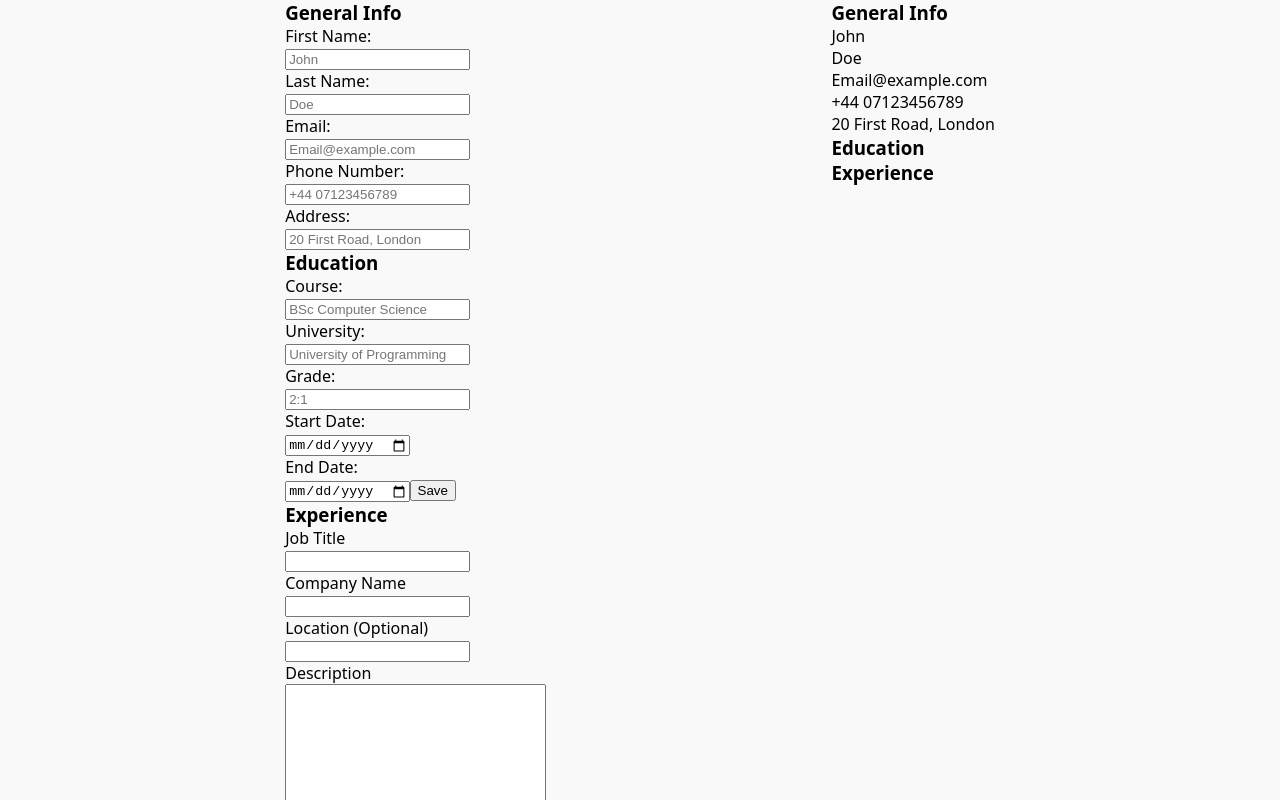
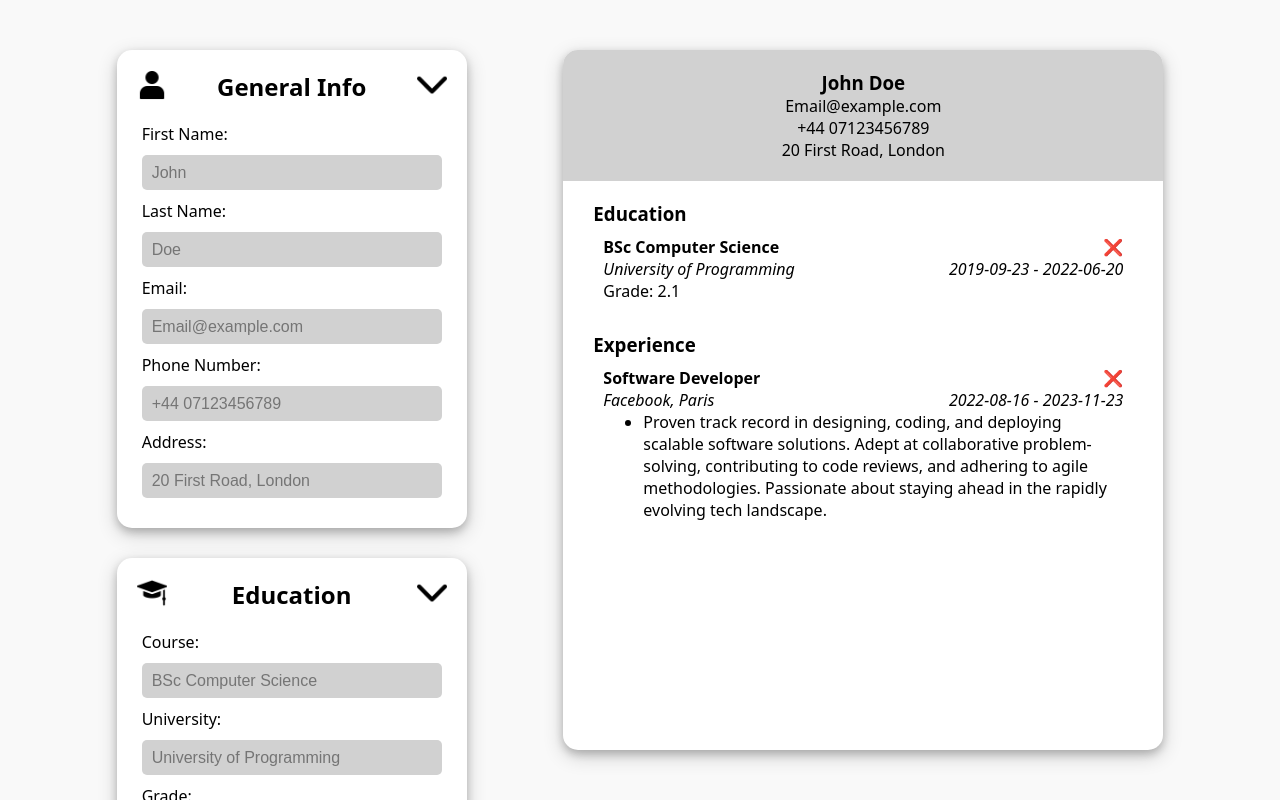
Before and after one commit to ants-1/cv-application, a React (Vite) app: page / in a window 1280 px wide. Shown: the top 800 px of the page. Built offline with nearby package versions, Linux system fonts and the light colour scheme.

Commit message:
Update styling and hide feature to forms

```diff
--- a/src/App.jsx
+++ b/src/App.jsx
@@ -14,8 +14,26 @@ function App() {
   const [email, setEmail] = useState("Email@example.com");
   const [phoneNum, setPhoneNum] = useState("+44 07123456789");
   const [address, setAddress] = useState("20 First Road, London");
-  const [education, setEducation] = useState([]);
-  const [experience, setExperience] = useState([]);
+  const [education, setEducation] = useState([
+    {
+      course: "BSc Computer Science",
+      university: "University of Programming",
+      grade: "2.1",
+      startDate: "2019-09-23",
+      endDate: "2022-06-20",
+    },
+  ]);
+  const [experience, setExperience] = useState([
+    {
+      job: "Software Developer",
+      company: "Facebook",
+      location: "Paris",
+      description:
+        "Proven track record in designing, coding, and deploying scalable software solutions. Adept at collaborative problem-solving, contributing to code reviews, and adhering to agile methodologies. Passionate about staying ahead in the rapidly evolving tech landscape. ",
+      startDate: "2022-08-16",
+      endDate: "2023-11-23",
+    },
+  ]);
 
   function handleFirstNameChange(e) {
     setFirstName(e.target.value);
@@ -138,8 +156,16 @@ function App() {
             phoneNum={phoneNum}
             address={address}
           />
-          <Education education={education} saveEducation={saveEducation} deleteEducation={deleteEducation}/>
-          <Experience experience={experience} saveExperience={saveExperience} deleteExperience={deleteExperience}/>
+          <Education
+            education={education}
+            saveEducation={saveEducation}
+            deleteEducation={deleteEducation}
+          />
+          <Experience
+            experience={experience}
+            saveExperience={saveExperience}
+            deleteExperience={deleteExperience}
+          />
         </section>
       </main>
     </>
--- a/src/components/Education.jsx
+++ b/src/components/Education.jsx
@@ -1,21 +1,26 @@
 function Education({ education, saveEducation, deleteEducation }) {
+
   return (
     <div className="cv-education">
       <h3>Education</h3>
       {education.map((edu) => (
-        <div key={edu.id}>
-          <p>Course: {edu.course}</p>
-          <p>University: {edu.university}</p>
+        <div key={edu.id} className="education-info">
+          <div className="education-course">
+            <p>{edu.course}</p>{" "}
+            <p onClick={() => deleteEducation(edu.id)}>❌</p>
+          </div>
+          <div className="education-uni">
+            <span>{edu.university}</span>
+            <span>{edu.startDate} - {edu.endDate}</span>
+          </div>
           <p>Grade: {edu.grade}</p>
-          <p>
-            Start Date: {edu.startDate}, End Date: {edu.endDate}
-          </p>
-          <button onClick={(e) => saveEducation(e, edu.id)}>Edit</button>
-          <button onClick={() => deleteEducation(edu.id)}>Delete</button>
+          {/*<p onClick={(e) => saveEducation(e, edu.id)}>Edit</p>*/}
         </div>
       ))}
     </div>
   );
 }
 
+
+
 export default Education;
--- a/src/components/EducationForm.jsx
+++ b/src/components/EducationForm.jsx
@@ -1,29 +1,61 @@
+import Header from "./Header";
+import { useState } from "react";
+
 function EducationForm({ addEducation }) {
+  const [isSectionHidden, setIsSectionHidden] = useState(false);
+
+  const headerInfo = {
+    headerIcon: "src/assets/education.png",
+    menuIcon: "src/assets/arrow-down-sign-to-navigate.png",
+  };
+
+  function handleHideSection() {
+    setIsSectionHidden(!isSectionHidden);
+  }
+
   return (
     <>
-      <form onSubmit={addEducation}>
-        <h3>Education</h3>
+      <form onSubmit={addEducation} className="cv-section">
+        <Header
+          headerClassName="education"
+          headerName="Education"
+          iconSrc={headerInfo.headerIcon}
+          menuIcon={headerInfo.menuIcon}
+          handleHideSection={handleHideSection}
+        />
+        <div className={`toggle-form ${isSectionHidden ? 'hide' : ''}`}>
           <label>
             <p>Course:</p>
-          <input type="text" placeholder="BSc Computer Science" name="course" />
+            <input
+              type="text"
+              placeholder="BSc Computer Science"
+              name="course"
+              required
+            />
           </label>
           <label>
             <p>University:</p>
-          <input type="text" placeholder="University of Programming" name="university" />
+            <input
+              type="text"
+              placeholder="University of Programming"
+              name="university"
+              required
+            />
           </label>
           <label>
             <p>Grade:</p>
-          <input type="text" placeholder="2:1" name="grade" />
+            <input type="text" placeholder="2:1" name="grade" required />
           </label>
           <label>
             <p>Start Date:</p>
-          <input type="date" name="startDate" />
+            <input type="date" name="startDate" required />
           </label>
           <label>
             <p>End Date:</p>
-          <input type="date" name="endDate" />
+            <input type="date" name="endDate" required />
           </label>
           <button type="submit">Save</button>
+        </div>
       </form>
     </>
   );
--- a/src/components/Experience.jsx
+++ b/src/components/Experience.jsx
@@ -3,15 +3,19 @@ function Experience({ experience, saveExperience, deleteExperience }) {
         <div className="cv-experience">
             <h3>Experience</h3>
             {experience.map((exp) => (
-                <div key={exp.id}>
-                    <p>Job Title: {exp.job}</p>
-                    <p>Company Name: {exp.company}</p>
-                    <p>Location: {exp.location}</p>
-                    <p>Description: {exp.description}</p>
-                    <p>Start Date: {exp.startDate}</p>
-                    <p>End Date: {exp.endDate}</p>
-                    <button onClick={(e) => saveExperience(e, exp.id)}>Edit</button>
-                    <button onClick={() => deleteExperience(exp.id)}>Delete</button>
+                <div key={exp.id} className="experience-info">
+                    <div className="experience-job">
+                        <span>{exp.job}</span>
+                        <span onClick={() => deleteExperience(exp.id)}>❌</span>
+                    </div>
+                    <div className="experience-company">
+                        <span>{exp.company}, {exp.location}</span>
+                        <span>{exp.startDate} - {exp.endDate}</span>
+                    </div>
+                    <ul>
+                        <li>{exp.description}</li>
+                    </ul>
+                    {/*<p onClick={(e) => saveExperience(e, exp.id)}>Edit</p>*/}
                 </div>
             ))}
         </div>
--- a/src/components/ExperienceForm.jsx
+++ b/src/components/ExperienceForm.jsx
@@ -1,33 +1,61 @@
+import Header from "./Header";
+import { useState } from "react";
+
 function ExperienceForm({ addExperience }) {
+  const [isSectionHidden, setIsSectionHidden] = useState(false);
+
+  const headerInfo = {
+    headerIcon: "src/assets/job-icon.png",
+    menuIcon: "src/assets/arrow-down-sign-to-navigate.png",
+  };
+
+  function handleHideSection() {
+    setIsSectionHidden(!isSectionHidden);
+  }
+
   return (
     <>
-      <form onSubmit={addExperience}>
-        <h3>Experience</h3>
+      <form onSubmit={addExperience} className="cv-section">
+        <Header
+          headerClassName="experience"
+          headerName="Experience"
+          iconSrc={headerInfo.headerIcon}
+          menuIcon={headerInfo.menuIcon}
+          handleHideSection={handleHideSection}
+        />
+        <div className={`toggle-form ${isSectionHidden ? 'hide' : ''}`}>
           <label>
             <p>Job Title</p>
-          <input type="text" name="job" id="job" />
+            <input type="text" name="job" id="job" required />
           </label>
           <label>
             <p>Company Name</p>
-          <input type="text" name="company" id="company" />
+            <input type="text" name="company" id="company" required />
           </label>
           <label>
             <p>Location (Optional)</p>
-          <input type="text" name="location" id="location" />
+            <input type="text" name="location" id="location" required />
           </label>
           <label>
             <p>Description</p>
-          <textarea name="description" id="description" cols="30" rows="10"></textarea>
+            <textarea
+              name="description"
+              id="description"
+              cols="30"
+              rows="10"
+              required
+            ></textarea>
           </label>
           <label>
             <p>Start Date</p>
-          <input type="text" name="startDate" id="startDate" />
+            <input type="text" name="startDate" id="startDate" required />
           </label>
           <label>
             <p>End Date</p>
-          <input type="text" name="endDate" id="endDate" />
+            <input type="text" name="endDate" id="endDate" required />
           </label>
           <button type="submit">Save</button>
+        </div>
       </form>
     </>
   );
--- a/src/components/GeneralInfo.jsx
+++ b/src/components/GeneralInfo.jsx
@@ -1,9 +1,8 @@
 function GeneralInfo({ firstName, lastName, email, phoneNum, address }) {
+  const fullName = `${firstName} ${lastName}`;
   return (
     <div className="cv-general-info">
-      <h3>General Info</h3>
-      <p>{firstName}</p>
-      <p>{lastName}</p>
+      <h3>{fullName}</h3>
       <p>{email}</p>
       <p>{phoneNum}</p>
       <p>{address}</p>
--- a/src/components/GeneralInfoForm.jsx
+++ b/src/components/GeneralInfoForm.jsx
@@ -1,3 +1,6 @@
+import Header from "./Header";
+import { useState } from "react";
+
 function GeneralInfoForm({
   changeFirstName,
   changeLastName,
@@ -5,10 +8,27 @@ function GeneralInfoForm({
   changePhoneNum,
   changeAddress,
 }) {
+  const [isSectionHidden, setIsSectionHidden] = useState(false);
+
+  const headerInfo = {
+    headerIcon: "src/assets/user.png",
+    menuIcon: "src/assets/arrow-down-sign-to-navigate.png",
+  };
+
+  function handleHideSection() {
+    setIsSectionHidden(!isSectionHidden);
+  }
   return (
     <>
-      <form>
-        <h3>General Info</h3>
+      <form className="cv-section">
+        <Header
+          headerClassName="general-info"
+          headerName="General Info"
+          iconSrc={headerInfo.headerIcon}
+          menuIcon={headerInfo.menuIcon}
+          handleHideSection={handleHideSection}
+        />
+        <div className={`toggle-form ${isSectionHidden ? "hide" : ""}`}>
           <label>
             <p>First Name:</p>
             <input type="text" placeholder="John" onChange={changeFirstName} />
@@ -19,16 +39,29 @@ function GeneralInfoForm({
           </label>
           <label>
             <p>Email:</p>
-          <input type="text" placeholder="Email@example.com" onChange={changeEmail} />
+            <input
+              type="text"
+              placeholder="Email@example.com"
+              onChange={changeEmail}
+            />
           </label>
           <label>
             <p>Phone Number:</p>
-          <input type="text" placeholder="+44 07123456789" onChange={changePhoneNum} />
+            <input
+              type="text"
+              placeholder="+44 07123456789"
+              onChange={changePhoneNum}
+            />
           </label>
           <label>
             <p>Address:</p>
-          <input type="text" placeholder="20 First Road, London" onChange={changeAddress} />
+            <input
+              type="text"
+              placeholder="20 First Road, London"
+              onChange={changeAddress}
+            />
           </label>
+        </div>
       </form>
     </>
   );
--- /dev/null
+++ b/src/components/Header.jsx
@@ -0,0 +1,17 @@
+function Header({
+    headerClassName,
+    headerName,
+    iconSrc,
+    menuIcon,
+    handleHideSection,
+  }) {
+    return (
+      <div className={headerClassName}>
+        <img src={iconSrc} alt="" />
+        <h2>{headerName}</h2>
+        <img src={menuIcon} className="arrow-icon" onClick={handleHideSection} alt="" />
+      </div>
+    );
+  }
+
+export default Header;
--- a/src/styles/App.css
+++ b/src/styles/App.css
@@ -2,6 +2,7 @@
   --grey: #d1d1d1;
   --light-grey: #f9f9f9;
   --white: #ffffff;
+  --black: #000000;
 }
 
 * {
@@ -17,5 +18,180 @@ body {
 
 main {
   display: flex;
+  flex-direction: column;
+  align-items: center;
+  padding: 20px;
   justify-content: space-evenly;
 }
+
+.general-info,
+.education,
+.experience {
+  display: flex;
+  justify-content: space-between;
+  width: 100%;
+  margin-bottom: 20px;
+}
+
+img {
+  width: 30px;
+  height: 30px;
+}
+
+.cv-section {
+  display: flex;
+  flex-direction: column;
+  align-items: center;
+  background-color: var(--white);
+  width: 100%;
+  max-width: 400px;
+  margin: 30px 0;
+  padding: 20px;
+  border-radius: 15px;
+  box-shadow: 0 4px 8px 0 rgba(0, 0, 0, 0.2), 0 6px 20px 0 rgba(0, 0, 0, 0.19);
+}
+
+.cv-form {
+  width: 350px;
+}
+
+.arrow-icon {
+  cursor: pointer;
+}
+
+input,
+textarea {
+  background-color: var(--grey);
+  border: none;
+  border-radius: 5px;
+  width: 300px;
+  margin: 10px 0;
+  padding: 10px;
+  font-size: 16px;
+}
+
+input {
+  height: 35px;
+}
+
+textarea {
+  height: 100px;
+  resize: none;
+}
+
+button {
+  display: block;
+  background-color: var(--grey);
+  height: 35px;
+  width: 200px;
+  margin: 10px 0;
+  border-radius: 5px;
+  border: none;
+  font-size: 18px;
+  font-weight: 700;
+  cursor: pointer;
+}
+
+button:hover {
+  background-color: var(--black);
+  color: var(--white);
+  transition: 0.5s;
+}
+
+.cv {
+  display: flex;
+  flex-direction: column;
+  align-items: center;
+  background-color: var(--white);
+  width: 100%;
+  max-width: 400px;
+  min-height: 700px;
+  height: auto;
+  margin: 30px 0;
+  padding-bottom: 30px;
+  border-radius: 15px;
+  box-shadow: 0 4px 8px 0 rgba(0, 0, 0, 0.2), 0 6px 20px 0 rgba(0, 0, 0, 0.19);
+}
+
+.cv-general-info {
+  background-color: var(--grey);
+  text-align: center;
+  width: 100%;
+  padding: 20px;
+  border-top-right-radius: 15px;
+  border-top-left-radius: 15px;
+}
+
+.cv-education,
+.cv-experience {
+  height: 33%;
+  width: 90%;
+  margin: 20px 20px 0 20px;
+}
+
+.toggle-form {
+  display: flex;
+  flex-direction: column;
+  align-items: center;
+}
+
+.education-info,
+.experience-info {
+  padding: 10px;
+}
+
+.education-course,
+.experience-job {
+  display: flex;
+  justify-content: space-between;
+  align-items: center;
+  font-weight: 700;
+}
+
+.education-uni,
+.experience-company {
+  font-style: italic;
+  display: flex;
+  justify-content: space-between;
+}
+
+.hide {
+  display: none;
+}
+
+@media (max-width: 425px) {
+  h2 {
+    font-size: 20px;
+  }
+
+  input,
+  textarea {
+    width: 200px;
+  }
+
+}
+
+@media (max-width: 768px) {
+  .education-uni,
+  .experience-company {
+    flex-direction: column;
+  }
+}
+
+@media (max-width: 1024px) {
+  .education-uni,
+  .experience-company {
+    flex-direction: column;
+  }
+}
+
+@media (min-width: 1024px) {
+  main {
+    flex-direction: row;
+    align-items: start;
+  }
+
+  .cv {
+    max-width: 600px;
+  }
+}
```
Lines whose indentation alone changed are shown as unchanged.
